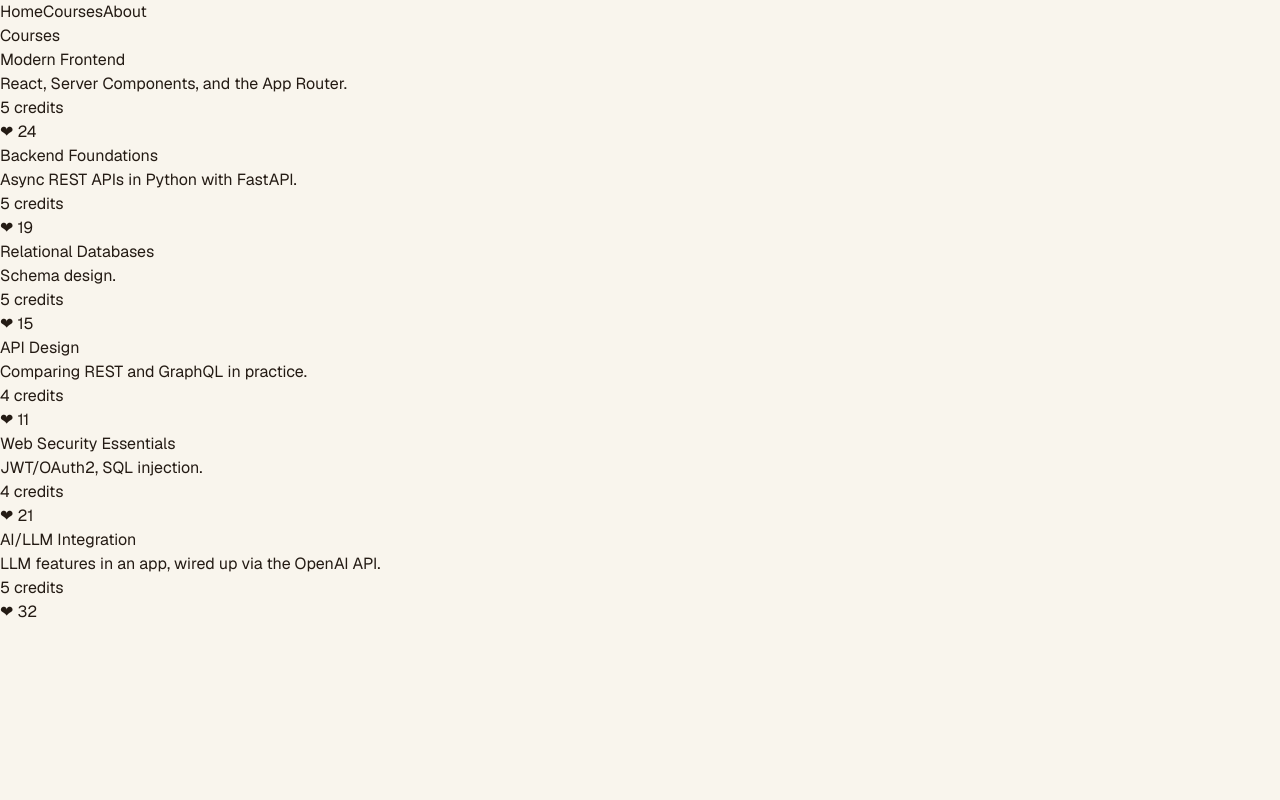
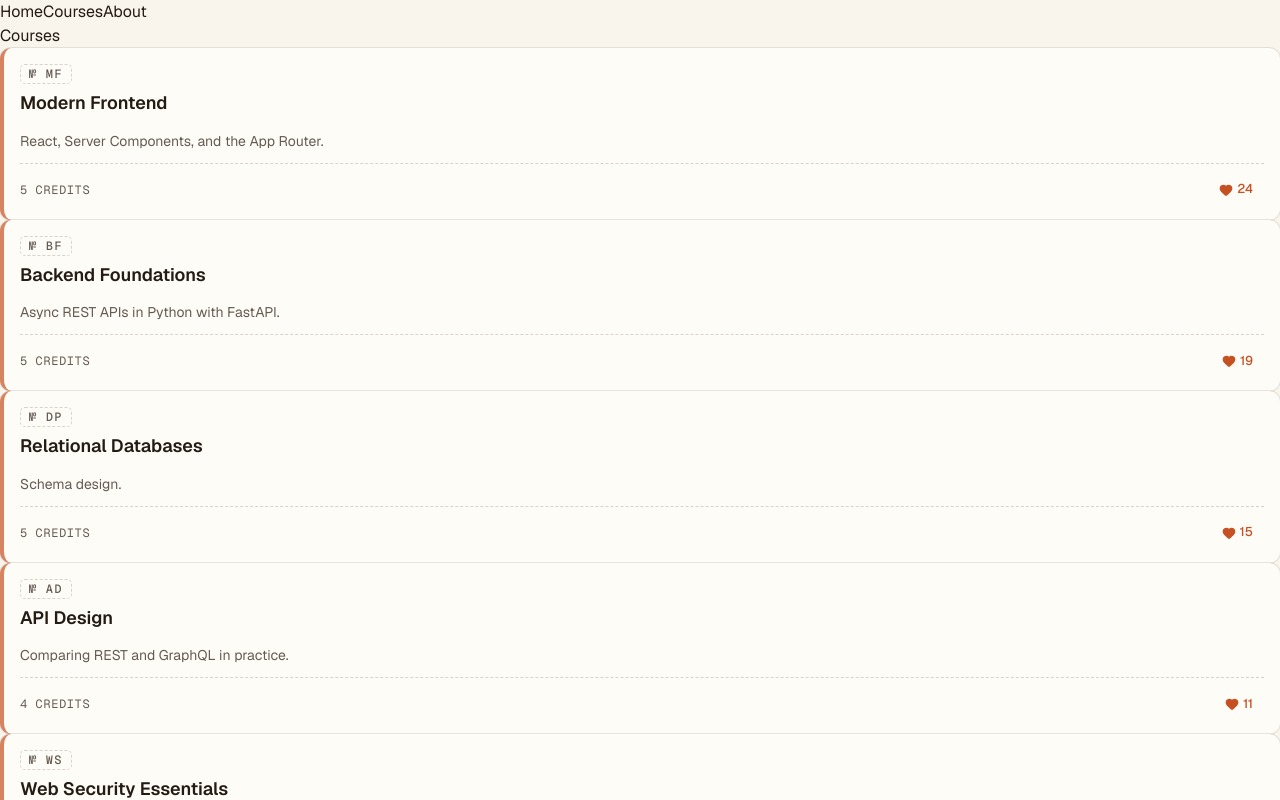
Before and after one commit to inwww/course-catalog, a Next.js app: page /courses in a window 1280 px wide. Shown: the top 800 px of the page. Built offline with nearby package versions, Linux system fonts and the light colour scheme.

Commit message:
feat: rewrite CourseCard with shadcn/ui Card, Button and Badge

```diff
--- a/components/CourseCard.tsx
+++ b/components/CourseCard.tsx
@@ -1,4 +1,8 @@
 import Link from "next/link";
+import { Heart } from "lucide-react";
+import { Card, CardContent, CardHeader, CardTitle } from "@/components/ui/card";
+import { Button } from "@/components/ui/button";
+import { Badge } from "@/components/ui/badge";
 
 type CourseCardProps = {
   id: string;
@@ -8,6 +12,15 @@ type CourseCardProps = {
   likes: number;
 };
 
+// "modern-frontend" -> "MF", used as a library-style index code
+function courseCode(id: string) {
+  return id
+    .split("-")
+    .map((word) => word[0])
+    .join("")
+    .toUpperCase();
+}
+
 export default function CourseCard({
   id,
   title,
@@ -16,11 +29,36 @@ export default function CourseCard({
   likes,
 }: CourseCardProps) {
   return (
-    <Link href={`/courses/${id}`}>
-      <h2>{title}</h2>
-      <p>{description}</p>
-      <p>{credits} credits</p>
-      <p>❤ {likes}</p>
+    <Link href={`/courses/${id}`} className="group block h-full rounded-xl outline-none focus-visible:ring-3 focus-visible:ring-ring/50">
+      <Card className="relative h-full border-l-4 border-ember/70 hover:-translate-y-0.5 hover:shadow-md hover:border-ember hover:ring-ember/40 transition dark:border-ember/60 dark:bg-card/80 dark:hover:shadow-black/40">
+        <CardHeader>
+          <Badge
+            variant="outline"
+            className="mb-1 rounded-sm border-dashed font-mono tracking-widest text-muted-foreground"
+          >
+            № {courseCode(id)}
+          </Badge>
+          <CardTitle className="font-heading text-lg leading-tight font-semibold group-hover:text-ember-deep dark:group-hover:text-ember-soft">
+            {title}
+          </CardTitle>
+        </CardHeader>
+        <CardContent className="flex flex-1 flex-col gap-3">
+          <p className="flex-1 text-muted-foreground">{description}</p>
+          <div className="flex items-center justify-between border-t border-dashed pt-3">
+            <span className="font-mono text-xs tracking-wider text-muted-foreground uppercase">
+              {credits} credits
+            </span>
+            <Button
+              variant="ghost"
+              size="sm"
+              tabIndex={-1}
+              className="text-ember hover:bg-ember-soft hover:text-ember-deep dark:hover:bg-ember/15 dark:hover:text-ember-soft"
+            >
+              <Heart className="fill-current" /> {likes}
+            </Button>
+          </div>
+        </CardContent>
+      </Card>
     </Link>
   );
 }
```
